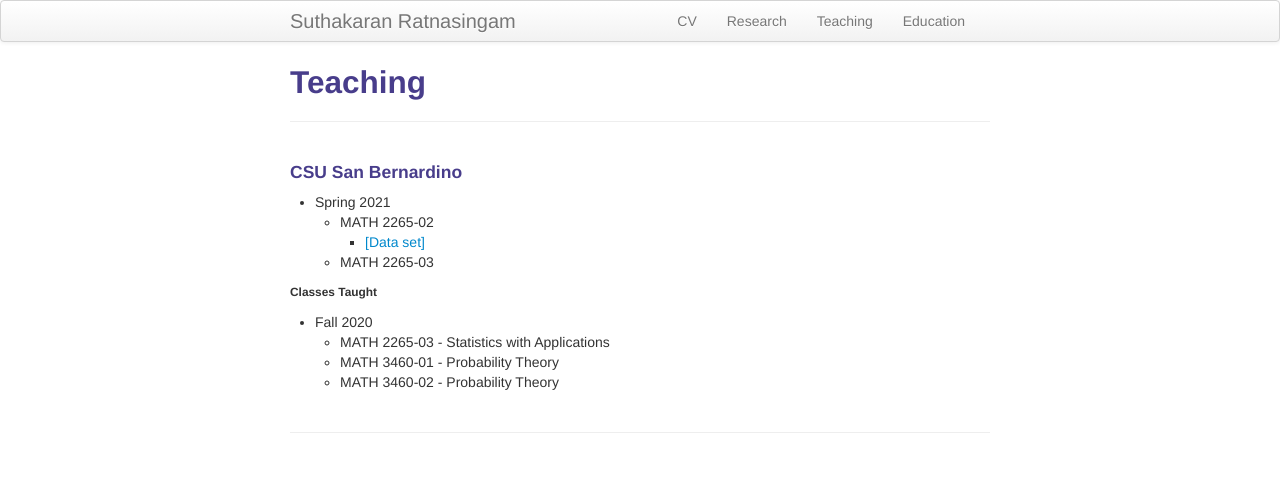
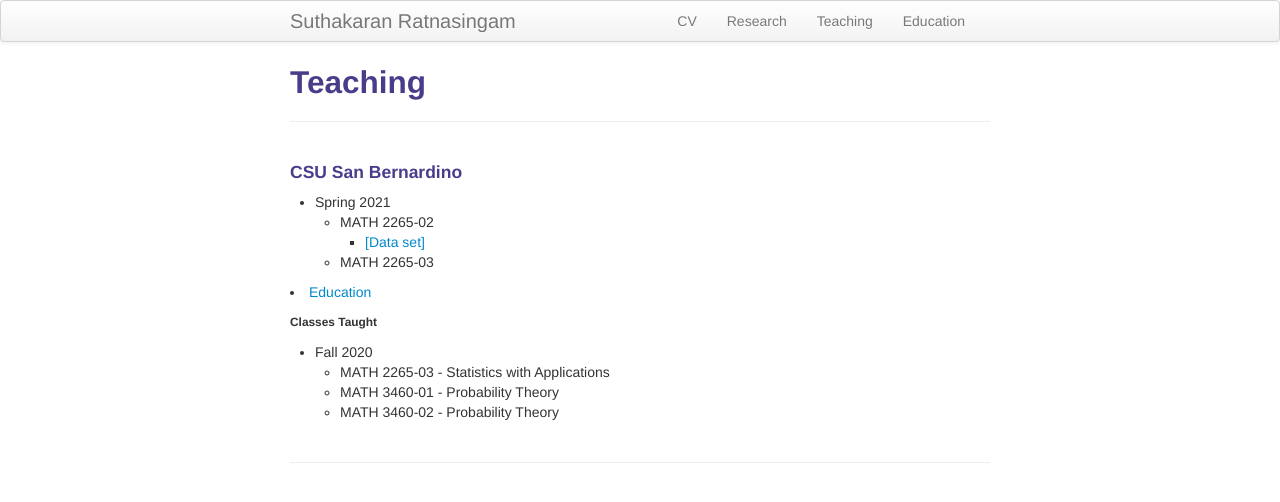
Before and after one commit to suthakaranr/suthakaranr.github.io, a Jekyll site: the page built from pages/Teaching.md, in a window 1280 px wide. Shown: the top 502 px of the page. Built offline with Jekyll 4.4.1, drawn with Linux system fonts in a browser that asks for light colours.

Commit message:
Update Teaching.md

```diff
--- a/pages/Teaching.md
+++ b/pages/Teaching.md
@@ -6,9 +6,9 @@ description: Suthakaran's teaching portfolio
 #### CSU San Bernardino
 * Spring 2021
    * MATH 2265-02
-       *  <a style="text-decoration:none" href="../pages/Datasets.md" target="_blank" rel="noopener noreferrer">[Data set]</a>
+       *  <a style="text-decoration:none" href="../pages/Datasets.html" target="_blank" rel="noopener noreferrer">[Data set]</a>
    * MATH 2265-03
-
+<li><a href="{{ BASE_PATH }}/pages/Education.html">Education</a></li>
 ###### Classes Taught
 
 * Fall 2020
```
